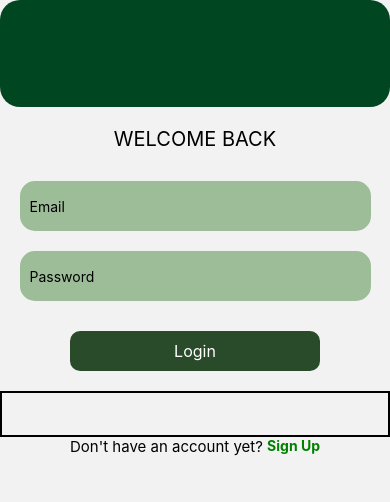
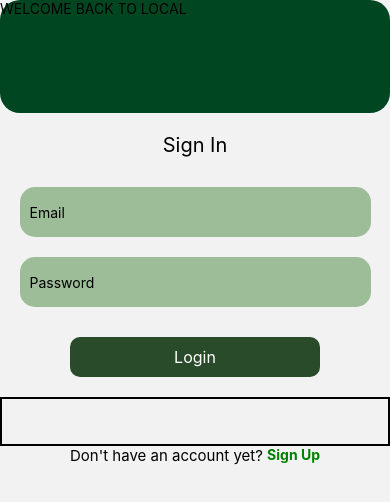
Before and after one commit to GiftSibiya/expoLocal, a React Native app: screen /Login in a window 390 px wide. Shown: the top 502 px of the page. Built offline with nearby package versions, Linux system fonts and the light colour scheme.

Commit message:
minor bug fix

```diff
--- a/src/screens/auth/Login.jsx
+++ b/src/screens/auth/Login.jsx
@@ -9,6 +9,7 @@ import {
   TextInput,
   KeyboardAvoidingView,
 } from "react-native";
+import { SafeAreaView } from "react-native-safe-area-context";
 ///--///
 
 /// FUCTIONS ///
@@ -40,9 +41,12 @@ const Login = ({ navigation }) => {
 
   return (
     <KeyboardAvoidingView>
+      <SafeAreaView>
         <View style={styles.container}>
-        <View style={styles.loginHeader}></View>
-        <Text style={styles.heading}>WELCOME BACK</Text>
+          <View style={styles.loginHeader}>
+            <Text style={styles.loginHeader__Text}>WELCOME BACK TO LOCAL</Text>
+          </View>
+          <Text style={styles.heading}>Sign In</Text>
 
           {/* INPUT CONTAINER */}
           <View style={styles.InputContainer}>
@@ -85,6 +89,7 @@ const Login = ({ navigation }) => {
             </TouchableOpacity>
           </View>
         </View>
+      </SafeAreaView>
     </KeyboardAvoidingView>
   );
 };
@@ -100,6 +105,7 @@ const styles = StyleSheet.create({
     height: "35%",
     borderRadius: 20,
   },
+  loginHeader__Text: {},
 
   heading: {
     textAlign: "center",
```
Also changed, not shown: 1 other file (tests, documents, lock files or other folders). Lines whose indentation alone changed are shown as unchanged.
